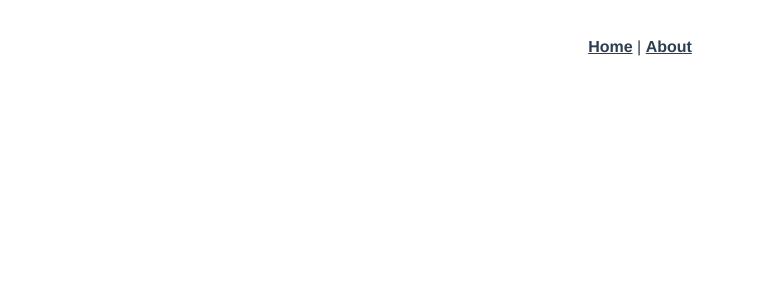
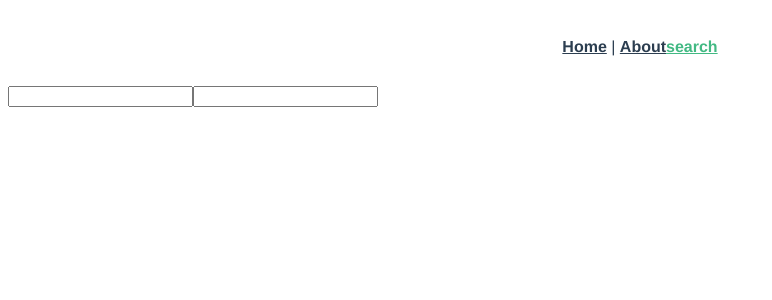
Before and after one commit to to-mate/bgg-hikaku, a Vue app: page /#/search in a window 1280 px wide. Shown: the top 300 px of the page, without its empty margins (0-772 px from the left). Built offline with nearby package versions, Linux system fonts and the light colour scheme.

Commit message:
[add]search suggest

```diff
--- a/package.json
+++ b/package.json
@@ -8,6 +8,7 @@
     "lint": "vue-cli-service lint"
   },
   "dependencies": {
+    "axios": "^0.19.0",
     "vue": "^2.6.10",
     "vue-router": "^3.0.3"
   },
--- a/src/App.vue
+++ b/src/App.vue
@@ -3,6 +3,7 @@
     <div id="nav">
       <router-link to="/">Home</router-link> |
       <router-link to="/about">About</router-link>
+      <router-link to="/search">search</router-link>
     </div>
     <router-view/>
   </div>
--- /dev/null
+++ b/src/components/Search.vue
@@ -0,0 +1,62 @@
+<template>
+  <div class="search">
+    <label>
+      <input type="text" id="inputArea" v-model="searchWords" v-on:input="searchGames"/>
+    </label>
+
+    <div v-bind:class="{ searchCandidates: games.length !== 0 }">
+      <div v-for="(game, index) in games">
+        <div v-if="index < 10" v-bind:class="game.id" v-on:click="searchDetail">
+          <p>{{ game.name }}</p>
+        </div>
+      </div>
+    </div>
+  </div>
+</template>
+
+<script>
+const baseURI = "https://www.boardgamegeek.com/xmlapi2/search?query=";
+
+export default {
+  name: "search",
+  data: function() {
+    return {
+      searchWords: "",
+      games: []
+    };
+  },
+  methods: {
+    searchGames() {
+      this.games = [];
+      if(this.searchWords !== "") {
+        const URI = baseURI + this.searchWords + "&type=boardgame";
+        this.$axios
+          .get(URI, {
+            timeout: 2000,
+            responseType: "document"
+          })
+          .then(response => {
+            const xml = response.data;
+            const items = xml.getElementsByTagName("item");
+            for(let item of items) {
+              let game = {
+                id: item.id,
+                name: item.firstElementChild.getAttribute("value")
+              };
+              this.games.push(game);
+            }
+          })
+      }
+    },
+    searchDetail(event) {
+      console.log(event.target.class)
+    }
+  }
+}
+</script>
+
+<style scoped>
+  .searchCandidates {
+    border: solid 1px #000000;
+  }
+</style>
--- a/src/main.js
+++ b/src/main.js
@@ -1,8 +1,11 @@
 import Vue from 'vue'
 import App from './App.vue'
 import router from './router'
+import axios from 'axios'
 
 Vue.config.productionTip = false
+
+Vue.prototype.$axios = axios;
 
 new Vue({
   router,
--- a/src/router.js
+++ b/src/router.js
@@ -1,6 +1,7 @@
 import Vue from 'vue'
 import Router from 'vue-router'
 import Home from './views/Home.vue'
+import Compare from './views/Compare.vue'
 
 Vue.use(Router)
 
@@ -20,6 +21,11 @@ export default new Router({
       component: function () {
         return import(/* webpackChunkName: "about" */ './views/About.vue')
       }
+    },
+    {
+      path: '/search',
+      name: 'search',
+      component: Compare
     }
   ]
 })
--- /dev/null
+++ b/src/views/Compare.vue
@@ -0,0 +1,27 @@
+<template>
+  <div class="compare">
+    <div class="left">
+      <search></search>
+    </div>
+    <div class="right">
+      <search></search>
+    </div>
+  </div>
+</template>
+
+<script>
+import Search from "@/components/Search.vue";
+
+export default {
+  name: "compare",
+  components: {
+    Search
+  }
+};
+</script>
+
+<style scoped>
+.compare {
+  display: flex;
+}
+</style>
```
Also changed, not shown: 1 other file (tests, documents, lock files or other folders).
